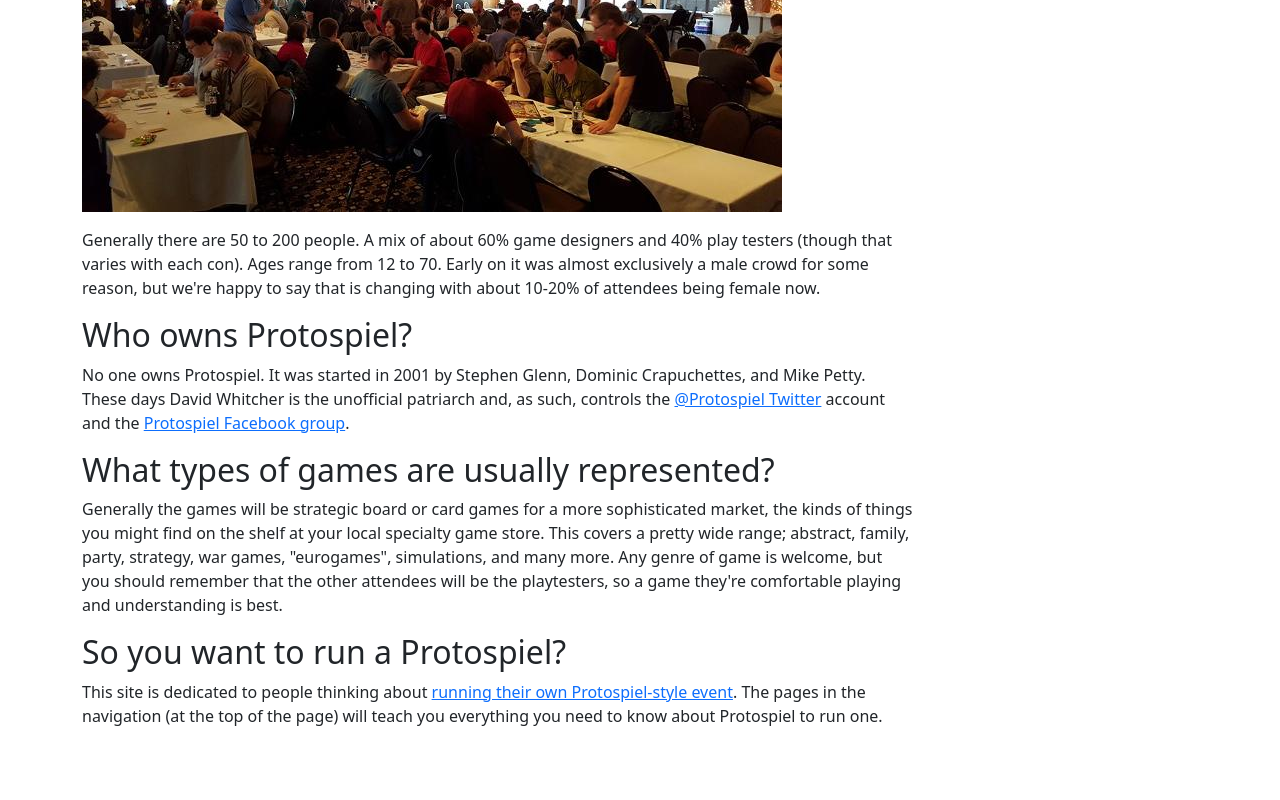
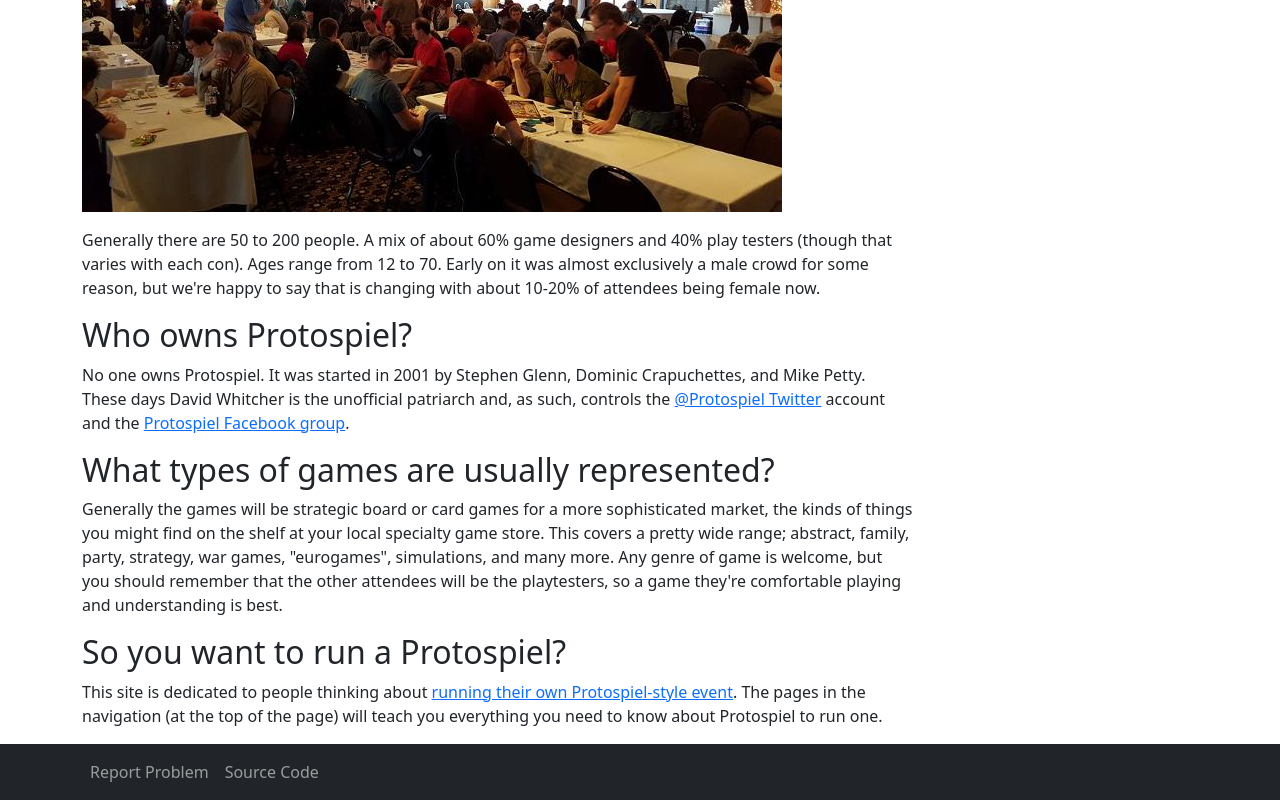
Before and after one commit to plainblack/protospielevents, a Vue app: page / in a window 1280 px wide. Shown: the part 628-1428 px from the top of the page. Before the commit the page ends 1372 px from the top, so only its background shows below. Built offline with nearby package versions, Linux system fonts and the light colour scheme; no server answers.

Commit message:
added github links

```diff
--- a/src/App.vue
+++ b/src/App.vue
@@ -41,7 +41,21 @@
       </div>
 
     </div>
-</div>
+  </div>
+  <nav class="navbar navbar-expand-lg navbar-dark bg-dark">
+    <div class="container">
+        <ul class="navbar-nav me-auto mb-2 mb-lg-0">
+          <li class="nav-item">
+          </li>
+          <li class="nav-item">
+            <a href="https://github.com/plainblack/protospielevents/issues" class="nav-link">Report Problem</a>
+          </li>
+          <li class="nav-item">
+            <a href="https://github.com/plainblack/protospielevents" class="nav-link">Source Code</a>
+          </li>
+        </ul>
+    </div>
+  </nav>
 </template>
 
 <script lang="ts">
```
